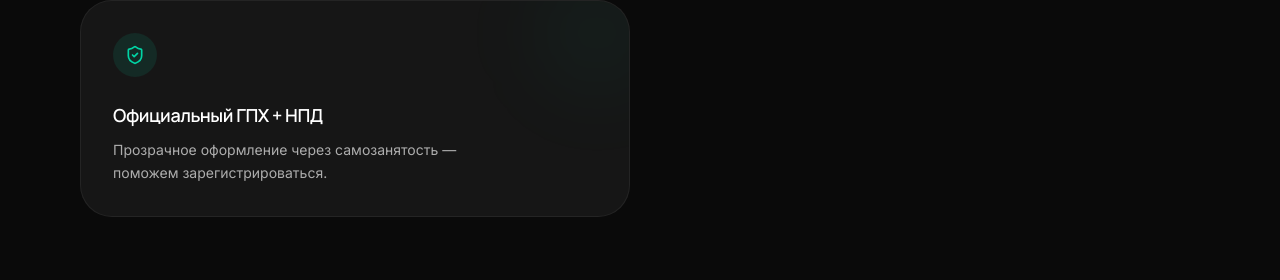
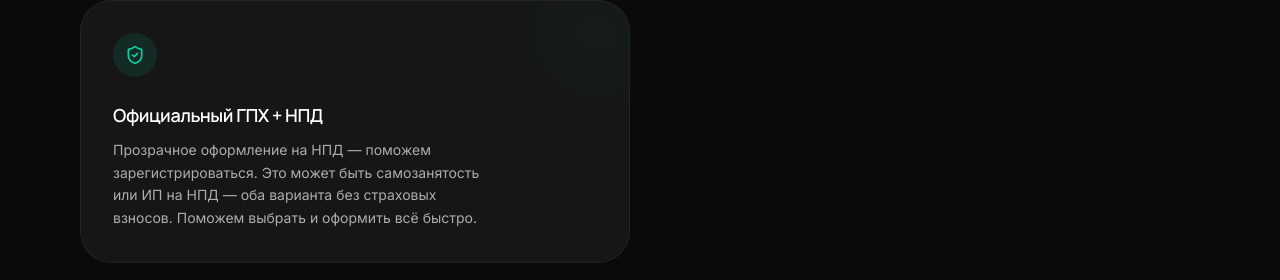
Before and after one commit to dmitryulyanovv/asiagate, a Next.js app: page /career in a window 1280 px wide. Shown: the part 2800-3080 px from the top of the page. Built offline with nearby package versions, Linux system fonts and the light colour scheme.

Commit message:
Enhance description for GPH and NPD registration
Updated description for the official GPH and NPD section to provide more details about registration options.

```diff
--- a/components/sections/CareerHighlights.tsx
+++ b/components/sections/CareerHighlights.tsx
@@ -49,7 +49,7 @@ const HIGHLIGHTS = [
   {
     icon: ShieldCheck,
     title: "Официальный ГПХ + НПД",
-    description: "Прозрачное оформление через самозанятость — поможем зарегистрироваться.",
+    description: "Прозрачное оформление на НПД — поможем зарегистрироваться. Это может быть самозанятость или ИП на НПД — оба варианта без страховых взносов. Поможем выбрать и оформить всё быстро.",
     span: "lg:col-span-2",
   },
 ];
```
